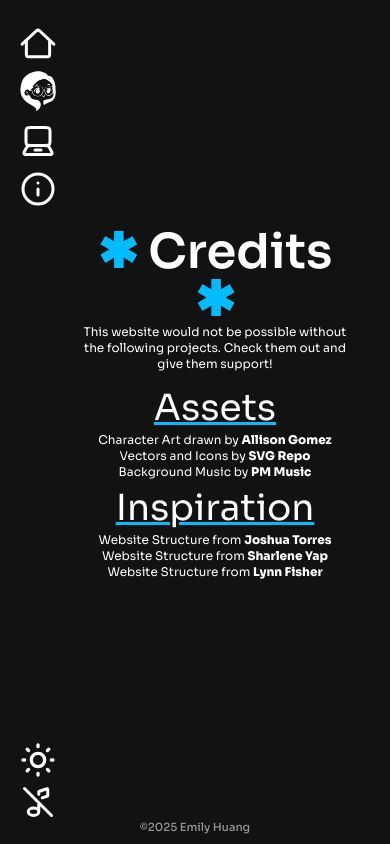
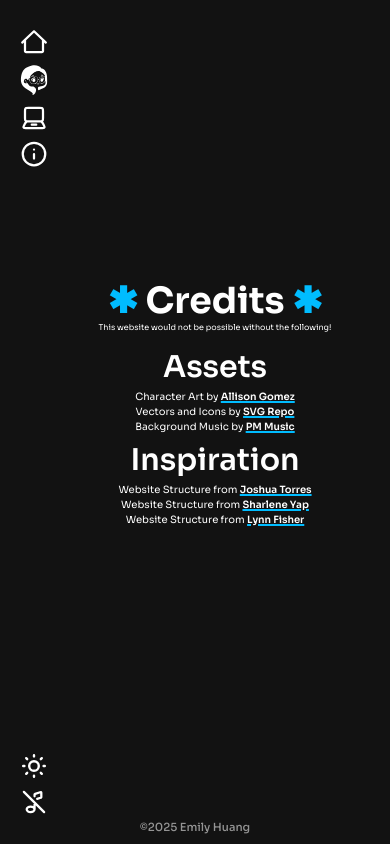
Before and after one commit to huang-emily/personal-website, a SvelteKit app: page /credit in a window 390 px wide. Built offline with nearby package versions, Linux system fonts and the light colour scheme.

Commit message:
FIx text and icon scaling for mobile devices

```diff
--- a/src/components/NavigationBar.svelte
+++ b/src/components/NavigationBar.svelte
@@ -2,28 +2,47 @@
     import { navItemSize, strokeColor, websiteBgColor } from "../shared.svelte";
 </script>
 
-<div class="flex flex-col lg:flex-row items-center gap-x-1 gap-y-1" id="nav-bar">
-    <a href="/" class="p-1 duration-300 hover:scale-125" aria-label="home icon">
-        <svg
-        width="{$navItemSize}"
-        viewBox="0 0 17.999998 15.496886"
-        fill="{$websiteBgColor}"
-        version="1.1"
-        id="svg1"
-        xmlns="http://www.w3.org/2000/svg">
-            <title>Home Page</title>
-            <path
-            d="M 1.0587749,8.0810064 7.8440737,1.7480652 C 8.2512984,1.3679674 8.4549143,1.1779168 8.6866868,1.1061295 c 0.2041469,-0.063219 0.4224733,-0.063219 0.6266178,0 0.2317757,0.071793 0.4353898,0.2618379 0.8426154,0.6419357 l 6.785304,6.3329412 M 3.1764332,6.1044827 V 12.73983 c 0,0.593078 0,0.889547 0.1154005,1.11602 0.1015193,0.199279 0.2635025,0.361137 0.4627313,0.462708 0.2264934,0.115423 0.5229973,0.115423 1.1159968,0.115423 h 8.2588692 c 0.593048,0 0.889507,0 1.116005,-0.115423 0.199261,-0.101627 0.361163,-0.263429 0.462705,-0.462708 0.115407,-0.226473 0.115407,-0.522942 0.115407,-1.11602 V 6.1044827"
-            stroke="{$strokeColor}"
-            stroke-width="1.5"
-            stroke-linecap="round"
-            stroke-linejoin="round"
-            id="path1"/>
+<div class="flex flex-col lg:flex-row items-center gap-x-1 sm:gap-y-2" id="nav-bar">
+    <a href="/" class="scale-75 sm:scale-100 duration-300 hover:scale-120" aria-label="home icon">
+        <svg width="{$navItemSize}" viewBox="0 0 24 24" fill="none" xmlns="http://www.w3.org/2000/svg">
+        <path fill-rule="evenodd" clip-rule="evenodd" d="M11.3103 1.77586
+            C11.6966 1.40805 12.3034 1.40805 12.6897 1.77586
+            L20.6897 9.39491
+            L23.1897 11.7759
+            C23.5896 12.1567 23.605 12.7897 23.2241 13.1897
+            C22.8433 13.5896 22.2103 13.605 21.8103 13.2241
+            L21 12.4524V20
+            C21 21.1046 20.1046 22 19 22
+            H14
+            H10
+            H5
+            C3.89543 22 3 21.1046 3 20
+            V12.4524
+            L2.18966 13.2241
+            C1.78972 13.605 1.15675 13.5896 0.775862 13.1897
+            C0.394976 12.7897 0.410414 12.1567 0.810345 11.7759
+            L3.31034 9.39491
+            L11.3103 1.77586ZM5 10.5476
+            V20
+            H9
+            V15
+            V20
+            H19
+            V10.5476
+            L12 3.88095
+            L5 10.5476
+            Z
+
+            M13 20
+            V20
+            H13
+            Z"
+
+            fill="{$strokeColor}"/>
         </svg>
-
     </a>
 
-    <a href="/about-me" class="p-1 duration-300 hover:scale-125" aria-label="about me icon">
+    <a href="/about-me" class="scale-75 sm:scale-100 duration-300 hover:scale-120" aria-label="about me icon">
         <svg version="1.1" id="Layer_1" xmlns="http://www.w3.org/2000/svg" xmlns:xlink="http://www.w3.org/1999/xlink" x="0px" y="0px"
             width="{$navItemSize}" viewBox="70 15 860 960" enable-background="new 0 0 1000 1000" xml:space="preserve">
             <path fill="{$websiteBgColor}" opacity="1.000000" stroke="none"
@@ -538,14 +557,14 @@
         </svg>
     </a>
 
-    <a href="/projects" class="p-1 duration-300 hover:scale-125" aria-label="projects icon">
+    <a href="/projects" class="scale-75 sm:scale-100 duration-300 hover:scale-120" aria-label="projects icon">
         <svg class="hover:text-sky-400" width="{$navItemSize}" viewBox="0 0 24 24" fill="none" xmlns="http://www.w3.org/2000/svg">
             <title>Projects Page</title>
             <path d="M10 18H14M7.20003 3H16.8C17.9201 3 18.4802 3 18.908 3.21799C19.2843 3.40973 19.5903 3.71569 19.782 4.09202C20 4.51984 20 5.0799 20 6.2V11.8C20 12.9201 20 13.4802 19.782 13.908C19.5903 14.2843 19.2843 14.5903 18.908 14.782C18.4802 15 17.9201 15 16.8 15H7.20003C6.07992 15 5.51987 15 5.09205 14.782C4.71572 14.5903 4.40976 14.2843 4.21801 13.908C4.00003 13.4802 4.00003 12.9201 4.00003 11.8V6.2C4.00003 5.0799 4.00003 4.51984 4.21801 4.09202C4.40976 3.71569 4.71572 3.40973 5.09205 3.21799C5.51987 3 6.07992 3 7.20003 3ZM4.58888 21H19.4112C20.2684 21 20.697 21 20.9551 20.8195C21.1805 20.6618 21.3311 20.4183 21.3713 20.1462C21.4173 19.8345 21.2256 19.4512 20.8423 18.6845L20.3267 17.6534C19.8451 16.6902 19.6043 16.2086 19.2451 15.8567C18.9274 15.5456 18.5445 15.309 18.1241 15.164C17.6488 15 17.1103 15 16.0335 15H7.96659C6.88972 15 6.35128 15 5.87592 15.164C5.45554 15.309 5.07266 15.5456 4.75497 15.8567C4.39573 16.2086 4.15493 16.6902 3.67334 17.6534L3.1578 18.6845C2.77444 19.4512 2.58276 19.8345 2.6288 20.1462C2.669 20.4183 2.81952 20.6618 3.04492 20.8195C3.30306 21 3.73166 21 4.58888 21Z" stroke="{$strokeColor}" stroke-width="2" stroke-linecap="round" stroke-linejoin="round"/>
         </svg>
     </a>
 
-    <a href="/credit" class="p-1 duration-300 hover:scale-125" aria-label="credit icon">
+    <a href="/credit" class="scale-75 sm:scale-100 duration-300 hover:scale-120" aria-label="credit icon">
         <!-- Uploaded to: SVG Repo, www.svgrepo.com, Generator: SVG Repo Mixer Tools -->
         <svg width="{$navItemSize}" viewBox="0 0 24 24" xmlns="http://www.w3.org/2000/svg">
             <g id="Complete">
--- a/src/components/UtilityBar.svelte
+++ b/src/components/UtilityBar.svelte
@@ -19,31 +19,30 @@
         isDarkMode.set(!$isDarkMode);
         localStorage.setItem("theme", $isDarkMode? "dark" : "light");
     }
-
 </script>
 
-<div class="flex flex-col lg:flex-row items-center gap-x-1 gap-y-1">
+<div class="flex flex-col lg:flex-row items-center gap-x-1 sm:gap-y-2">
     <button class="hover:cursor-pointer" onclick={toggleDarkMode}>
         {#if $isDarkMode }
-            <svg class="duration-300 hover:scale-125" width="{$sunIconSize}" viewBox="0 0 24 24" fill="none" xmlns="http://www.w3.org/2000/svg">
-                <title>Toggle on Dark Mode</title>
+            <svg class="scale-80 sm:scale-105 duration-300 hover:scale-125" width="{$navItemSize}" viewBox="0 0 24 24" fill="none" xmlns="http://www.w3.org/2000/svg">
+                <title>Toggle off Dark Mode</title>
                 <path d="M12 3V4M12 20V21M4 12H3M6.31412 6.31412L5.5 5.5M17.6859 6.31412L18.5 5.5M6.31412 17.69L5.5 18.5001M17.6859 17.69L18.5 18.5001M21 12H20M16 12C16 14.2091 14.2091 16 12 16C9.79086 16 8 14.2091 8 12C8 9.79086 9.79086 8 12 8C14.2091 8 16 9.79086 16 12Z" stroke="{$strokeColor}" stroke-width="2" stroke-linecap="round" stroke-linejoin="round"/>
             </svg>
         {:else}
-            <svg class="duration-300 hover:scale-125" width="{$navItemSize}" viewBox="0 0 24 24" fill="none" xmlns="http://www.w3.org/2000/svg">
-                <title>Toggle off Dark Mode</title>
+            <svg class="scale-75 sm:scale-100 duration-300 hover:scale-120" width="{$navItemSize}" viewBox="0 0 24 24" fill="none" xmlns="http://www.w3.org/2000/svg">
+                <title>Toggle on Dark Mode</title>
                 <path d="M3.32031 11.6835C3.32031 16.6541 7.34975 20.6835 12.3203 20.6835C16.1075 20.6835 19.3483 18.3443 20.6768 15.032C19.6402 15.4486 18.5059 15.6834 17.3203 15.6834C12.3497 15.6834 8.32031 11.654 8.32031 6.68342C8.32031 5.50338 8.55165 4.36259 8.96453 3.32996C5.65605 4.66028 3.32031 7.89912 3.32031 11.6835Z" stroke="{$strokeColor}" stroke-width="2" stroke-linecap="round" stroke-linejoin="round"/>
             </svg>
         {/if}
     </button>
     <button class="hover:cursor-pointer" onclick={toggleMusic}>
         {#if isMusicOff }
-            <svg class="duration-300 hover:scale-125" width="{$navItemSize}" viewBox="0 0 24 24" fill="none" xmlns="http://www.w3.org/2000/svg">
+            <svg class="scale-75 sm:scale-100 duration-300 hover:scale-120" width="{$navItemSize}" viewBox="0 0 24 24" fill="none" xmlns="http://www.w3.org/2000/svg">
                 <title>Play Background Music</title>
                 <path d="M12.5 6.8935V5.57661C12.5 5.36926 12.5 5.26559 12.5347 5.17738C12.5653 5.09948 12.615 5.03052 12.6792 4.97682C12.752 4.91601 12.8503 4.88323 13.047 4.81766L17.447 3.35099C17.8025 3.23249 17.9803 3.17324 18.1218 3.20877C18.2456 3.23987 18.3529 3.31718 18.4216 3.42484C18.5 3.54783 18.5 3.7352 18.5 4.10994V7.42339C18.5 7.63074 18.5 7.73441 18.4653 7.82262C18.4347 7.90052 18.385 7.96948 18.3208 8.02318C18.248 8.08399 18.1497 8.11677 17.953 8.18234L14.8192 9.22692M12.5 12.5V18.5M12.5 18.5C12.5 19.8807 10.933 21 9 21C7.067 21 5.5 19.8807 5.5 18.5C5.5 17.1193 7.067 16 9 16C10.933 16 12.5 17.1193 12.5 18.5ZM3 3L21 21" stroke="{$strokeColor}" stroke-width="2" stroke-linecap="round" stroke-linejoin="round"/>
             </svg>
         {:else}
-            <svg class="duration-300 hover:scale-125" width="{$navItemSize}" viewBox="0 0 24 24" fill="none" xmlns="http://www.w3.org/2000/svg">
+            <svg class="scale-75 sm:scale-100 duration-300 hover:scale-120" width="{$navItemSize}" viewBox="0 0 24 24" fill="none" xmlns="http://www.w3.org/2000/svg">
                 <title>Pause Background Music</title>
                 <path d="M12.5 8.89001V18.5M12.5 8.89001V5.57656C12.5 5.36922 12.5 5.26554 12.5347 5.17733C12.5653 5.09943 12.615 5.03047 12.6792 4.97678C12.752 4.91597 12.8503 4.88318 13.047 4.81761L17.447 3.35095C17.8025 3.23245 17.9803 3.17319 18.1218 3.20872C18.2456 3.23982 18.3529 3.31713 18.4216 3.42479C18.5 3.54779 18.5 3.73516 18.5 4.10989V7.42335C18.5 7.63069 18.5 7.73436 18.4653 7.82258C18.4347 7.90048 18.385 7.96943 18.3208 8.02313C18.248 8.08394 18.1497 8.11672 17.953 8.18229L13.553 9.64896C13.1975 9.76746 13.0197 9.82671 12.8782 9.79119C12.7544 9.76009 12.6471 9.68278 12.5784 9.57512C12.5 9.45212 12.5 9.26475 12.5 8.89001ZM12.5 18.5C12.5 19.8807 10.933 21 9 21C7.067 21 5.5 19.8807 5.5 18.5C5.5 17.1192 7.067 16 9 16C10.933 16 12.5 17.1192 12.5 18.5Z" stroke="{$strokeColor}" stroke-width="2" stroke-linecap="round" stroke-linejoin="round"/>
             </svg>
--- a/src/routes/credit/+page.svelte
+++ b/src/routes/credit/+page.svelte
@@ -1,30 +1,76 @@
 <script>
+    const assets = [
+        {
+            name: "Allison Gomez",
+            link:"https://www.instagram.com/itsteddi_/",
+            use: "Character Art by&nbsp;"
+        },
+        {
+            name: "SVG Repo",
+            link:"https://www.svgrepo.com",
+            use: "Vectors and Icons by&nbsp;"
+        },
+        {
+            name: "PM Music",
+            link:"https://pmmusic.pro/",
+            use: "Background Music by&nbsp;"
+        },
+    ]
+
+    const inspos = [
+        {
+            name: "Joshua Torres",
+            link:"https://www.instagram.com/itsteddi_/",
+            use: "Website Structure from&nbsp;"
+        },
+        {
+            name: "Sharlene Yap",
+            link:"https://www.instagram.com/itsteddi_/",
+            use: "Website Structure from&nbsp;"
+        },
+        {
+            name: "Lynn Fisher",
+            link:"https://www.instagram.com/itsteddi_/",
+            use: "Website Structure from&nbsp;"
+        },
+    ]
+
 </script>
 
 <!-- credits page -->
 <div class="flex flex-col text-center sm:max-w-[52rem] xl:max-w-5xl">
     <!-- credits text -->
      <div class="flex flex-col items-center mx-auto mb-3">
-        <h1 class="text-5xl md:text-6xl font-semibold"><span class="text-sky-400">✱</span> Credits <span class="text-sky-400">✱</span></h1>
-        <p class="text-xs sm:text-sm max-w-lg">This website would not be possible without the following projects. Check them out and give them support!</p>
+        <h1 class="text-4xl sm:text-5xl md:text-6xl font-bold"><span class="text-sky-400">✱</span> Credits <span class="text-sky-400">✱</span></h1>
+        <p class="text-[.5rem] sm:text-sm md:text-sm">This website would not be possible without the following!</p>
      </div>
     <div class="grid grid-cols-1">
         <div class="m-1">
-            <h1 class="text-4xl md:text-5xl mb-1 underline decoration-3 decoration-sky-400">Assets</h1>
-            <ul class="text-xs sm:text-sm md:text-md lg:text-lg">
-                <li>Character Art drawn by <a class="transition-colors font-extrabold duration-300 hover:text-sky-400" href="https://www.instagram.com/itsteddi_/" rel="noopener noreferrer" target="_blank">Allison Gomez</a></li>
-                <li>Vectors and Icons by <a class="transition-colors font-extrabold no-underline duration-300 hover:text-sky-400" href="https://www.svgrepo.com" rel="noopener noreferrer" target="_blank">SVG Repo</a></li>
-                <li>Background Music by <a class="transition-colors font-extrabold duration-300 hover:text-sky-400" href="https://pmmusic.pro/downloads/" rel="noopener noreferrer" target="_blank">PM Music</a></li>
-            </ul>
+            <h1 class="font-semibold text-3xl sm:text-4xl md:text-5xl mb-1">Assets</h1>
+            {#each assets as asset}
+            <div class="mx-auto w-fit text-center flex flex-row text-[.625rem] sm:text-sm sm:text-md md:text-lg lg:text-xl">
+                <p>{@html asset.use}</p>
+                <a class="" href="{asset.link}">
+                    <p class="transition-transform duration-300 hover:scale-107 underline decoration-2 decoration-sky-400 font-semibold">{asset.name}</p>
+                </a>
+            </div>
+            {/each}
         </div>
 
         <div class="m-1">
-            <h1 class="text-4xl md:text-5xl mb-1 underline decoration-3 decoration-sky-400">Inspiration</h1>
-            <ul class="text-xs sm:text-sm md:text-md lg:text-lg">
-                <li>Website Structure from <a class="transition-colors font-extrabold duration-300 hover:text-sky-400" href="https://jtorrdesktop.netlify.app/" rel="noopener noreferrer" target="_blank">Joshua Torres</a></li>
-                <li>Website Structure from <a class="transition-colors font-extrabold duration-300 hover:text-sky-400" href="https://www.sharyap.com/" rel="noopener noreferrer" target="_blank">Sharlene Yap</a></li>
-                <li>Website Structure from <a class="transition-colors font-extrabold duration-300 hover:text-sky-400" href="https://lynnandtonic.com/" rel="noopener noreferrer" target="_blank">Lynn Fisher</a></li>
-            </ul>
+            <h1 class="font-semibold text-3xl sm:text-4xl md:text-5xl mb-1">Inspiration</h1>
+            {#each inspos as inspo}
+            <div class="mx-auto w-fit text-center flex flex-row text-[.625rem] sm:text-sm sm:text-md md:text-lg lg:text-xl">
+                <p>{@html inspo.use}</p>
+                <a class="" href="{inspo.link}">
+                    <p class="transition-transform duration-300 hover:scale-107 underline decoration-2 decoration-sky-400 font-semibold">{inspo.name}</p>
+                </a>
+            </div>
+            {/each}
         </div>
     </div>
 </div>
+
+<style lang="postcss">
+    @reference "tailwindcss";
+</style>
```
Also changed, not shown: src/routes/+page.svelte (+5 -5 lines), src/routes/about-me/+page.svelte (+61 -58 lines), src/routes/projects/+page.svelte (+18 -15 lines).
